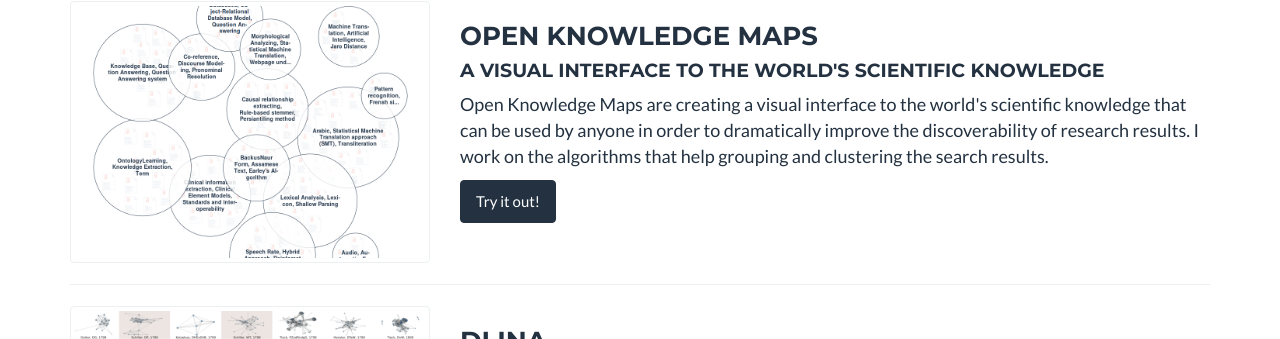
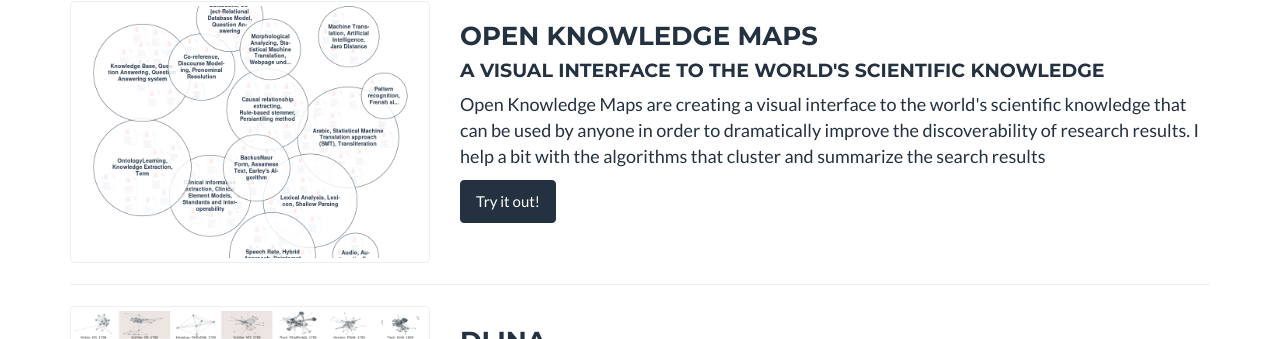
Before and after one commit to chreman/chreman.github.io, a Jekyll site: the page built from index.html, in a window 1280 px wide and 900 px high, scrolled down 526 px. Shown: the part 167-506 px from the top of the window. Built offline with Jekyll 4.4.1, drawn with Linux system fonts in a browser that asks for light colours; some web fonts are replaced.

Commit message:
final commit for today

```diff
--- a/_includes/css/main.css
+++ b/_includes/css/main.css
@@ -15,6 +15,7 @@ p {
 p.small {
     font-size: 14px;
 }
+
 
 a,
 a:hover,
--- a/_includes/footer.html
+++ b/_includes/footer.html
@@ -4,10 +4,10 @@
             <div class="container">
                 <div class="row">
                     <div class="col-md-6 footer-col">
-                        <p>Copyright &copy; {{ site.footer.copyright }} 20{{ site.time | date: '%y' }}</p>
+                        <p.small>Copyright &copy; {{ site.footer.copyright }} 20{{ site.time | date: '%y' }}</p>
                     </div>
                     <div class="col-md-6 footer-col">
-                        <p>{{ site.credits }}</p>
+                        <p.small>{{ site.credits }}</p>
                     </div>
                 </div>
             </div>
--- a/_includes/projects_grid.html
+++ b/_includes/projects_grid.html
@@ -22,7 +22,7 @@
                     <h3>Open Knowledge Maps</h3>
                     <h4>A visual interface to the world's scientific knowledge</h4>
                     <p>Open Knowledge Maps are creating a visual interface to the world's scientific knowledge that can be used by anyone in order to dramatically improve the discoverability of research results.
-                    I work on the algorithms that help grouping and clustering the search results.</p>
+                    I help a bit with the algorithms that cluster and summarize the search results</p>
                     <a class="btn btn-primary" target="_blank" href="http://openknowledgemaps.org/index.php">Try it out!</a>
                 </div>
             </div>
```
